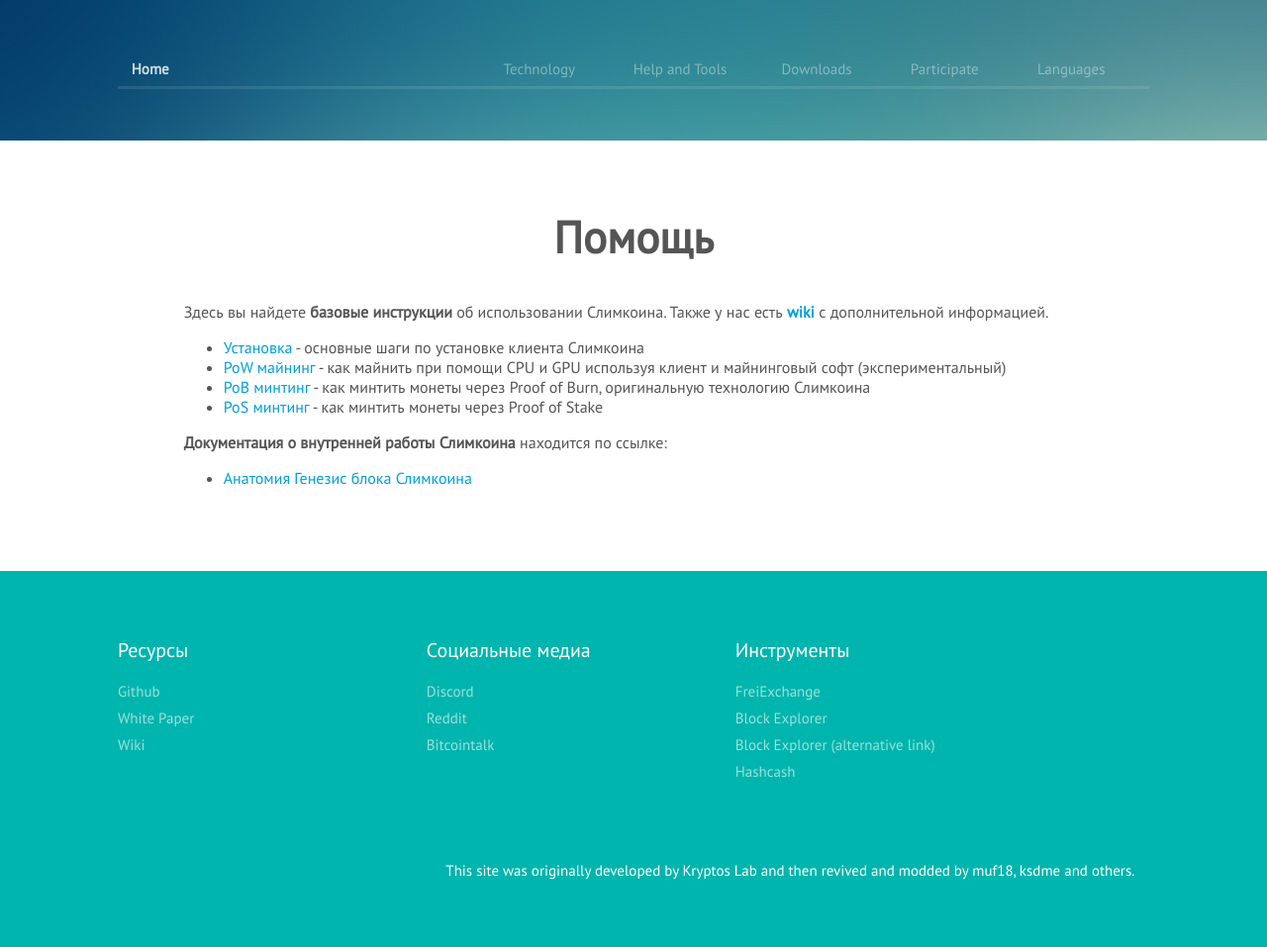
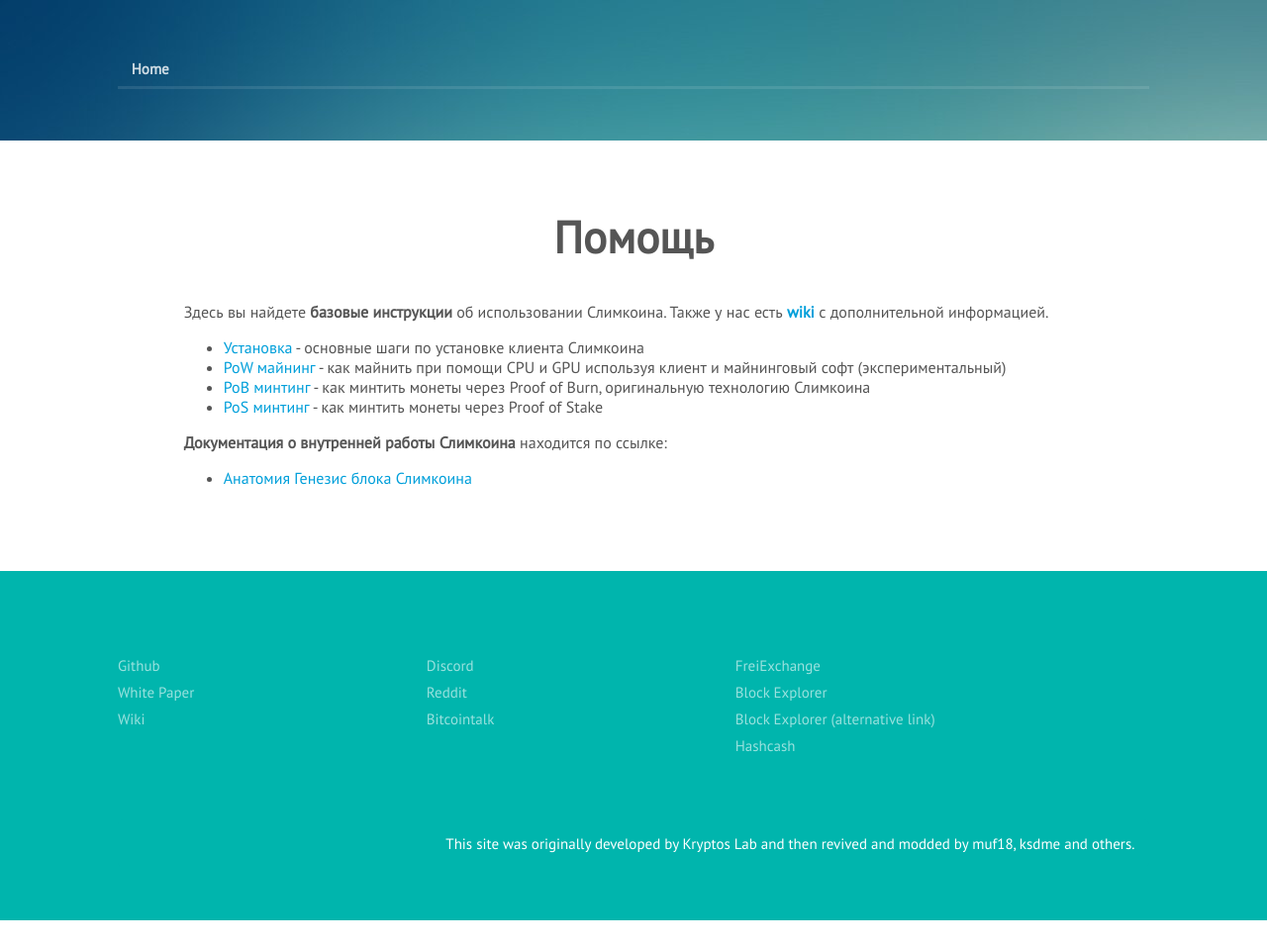
Before and after one commit to slimcoin-project/slimcoin-project.github.io, a Jekyll site: the page built from content/ru/help-ru.md, in a window 1280 px wide. Shown: the whole page at 99% size. Built offline with Jekyll 4.4.1, drawn with Linux system fonts in a browser that asks for light colours; some web fonts are replaced; after the commit the page ends 930 px from its top, so only the background shows below that; some of the changed lines change nothing that is shown.

Commit message:
Deactivating the Russian version of the site

```diff
--- a/_config.yml
+++ b/_config.yml
@@ -9,16 +9,16 @@
 title:
   en: Slimcoin | The first known Proof of Burn implementation
   es: Slimcoin | La primera implementación conocida del Proof of Burn
-  ru: Слимкоин | Первая известная реализация Proof of Burn
+  #ru: Слимкоин | Первая известная реализация Proof of Burn
 description:
   en: Slimcoin is an energy-efficient cryptocurrency fairly launched in 2014. It's the first cryptocurrency using Proof of Burn or virtual mining.
   # Slimcoin is a energy-efficient cryptocurrency designed for decentralization and stability. It's the first cryptocurrency using Proof of Burn or virtual mining.
   es: Slimcoin es una criptomoneda eficiente, decentralizada y estable. Es la primera criptomoneda que usa Proof of Burn o minería virtual.
-  ru: Слимкоин. Энергетически эффективная криптовалюта справедливо запущенная в 2014 году. Первая криптовалюта использующая алгоритм Proof of Burn (доказательство уничтожения монет) или виртуальный майнинг.
+  #ru: Слимкоин. Энергетически эффективная криптовалюта справедливо запущенная в 2014 году. Первая криптовалюта использующая алгоритм Proof of Burn (доказательство уничтожения монет) или виртуальный майнинг.
 index:
   en:
   es: index-es.html
-  ru: index-ru.html
+  #ru: index-ru.html
 url: "slimcoin-project.github.io" # the base hostname & protocol for your site
 twitter_username: slimcoin_club
 github_username: slimcoin-project
@@ -33,35 +33,35 @@
 technologymenu:
   en: Technology
   es: Tecnología
-  ru: Technology
+  #ru: Technology
 helpmenu:
   en: Help and Tools
   es: Ayuda y Herramientas
-  ru: Help and Tools
+  #ru: Help and Tools
 downloadmenu:
   en: Downloads
   es: Bajar
-  ru: Downloads
+  #ru: Downloads
 communitymenu:
   en: Participate
   es: Participar
-  ru: Participate
+  #ru: Participate
 languagemenu:
   en: Languages
   es: Idiomas
-  ru: Languages
+  #ru: Languages
 mastheadtitle:
   en: Slimcoin #The Next Generation of Cryptocurrencies
   es: Slimcoin #La Próxima Generación de las Criptomonedas
-  ru: Слимкойн #The Next Generation of Cryptocurrencies
+  #ru: Слимкойн #The Next Generation of Cryptocurrencies
 mastheadtext:
   en: Parallelism-resistant Proof-of-Work and first Novel Proof-of-Burn Implementation
   es: Pruebas de trabajo resistentes a la paralelización y primera implementación del-Proof of-Burn
-  ru: Устойчивый к паралелизму алгоритм Proof-of-Work и первая в истории имлементация алгоритма Proof-of-Burn (доказательство уничтожения монет)
+  #ru: Устойчивый к паралелизму алгоритм Proof-of-Work и первая в истории имлементация алгоритма Proof-of-Burn (доказательство уничтожения монет)
 languagestring:
   en: English
   es: Español
-  ru: Русский
+  #ru: Русский
 
 # Updateables
 
@@ -100,19 +100,19 @@
 footertitle:
   en: Use & Participate
   es: Usar & Participar
-  ru: Использование и участие
+  #ru: Использование и участие
 resourcesheading:
   en: Resources
   es: Recursos
-  ru: Ресурсы
+  #ru: Ресурсы
 socialheading:
   en: Social media
   es: Medios sociales
-  ru: Социальные медиа
+  #ru: Социальные медиа
 toolsheading:
   en: Tools
   es: Herramientas
-  ru: Инструменты
+  #ru: Инструменты
 
 # Build settings
 markdown: kramdown
```
